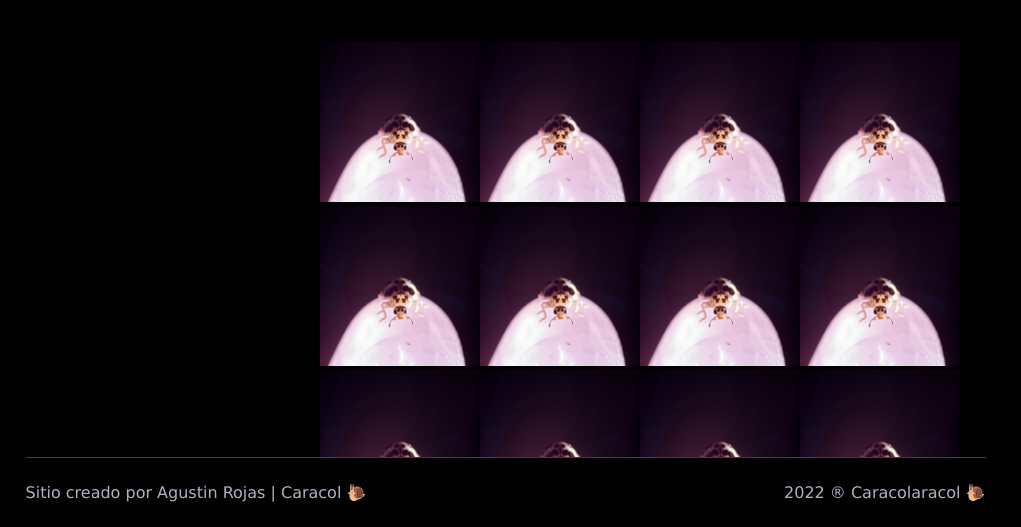
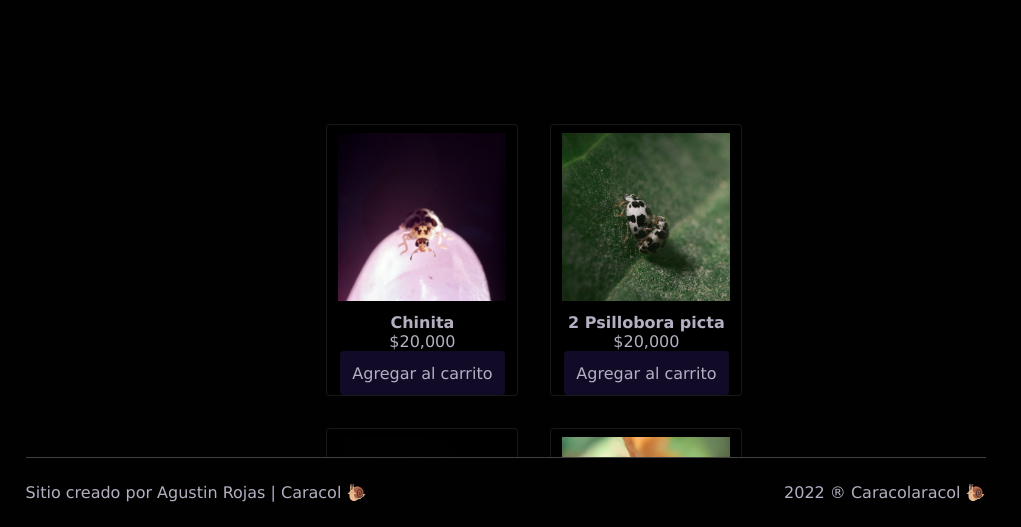
Before and after one commit to Caracolaracol/jsFinal-coderhouse, a website: page pages/fotoTienda.html in a window 1280 px wide. Shown: the part 273-800 px from the top of the page, without its empty margins (0-1021 px from the left). Drawn offline with Linux system fonts and the light colour scheme.

Commit message:
jsonproducts

```diff
--- a/js/fotoTienda.js
+++ b/js/fotoTienda.js
@@ -0,0 +1,36 @@
+const productosContainer = document.querySelector('.store-section__cards')
+fetch('../json/fotoProductos.json').then(response => response.json())
+.then(productos => {
+    inner(productos)
+})
+function inner(productos) {
+    productos.forEach((fotoProducto) => {
+        productosContainer.innerHTML += `
+        <div class="store-section__card">
+            <div>
+                <img src="../images/${fotoProducto.imagen}" class="fotos--tienda">
+            </div>
+            <div>
+                <h3>
+                ${fotoProducto.nombre}
+                </h3>
+            </div>
+
+            <div>
+                <p>
+                ${fotoProducto.descripcion}
+                </p>
+            </div>
+            <div>
+                <!-- <p> Tamaños: ${fotoProducto.tamaño}  </p> -->
+                <!-- <p>${fotoProducto.stock} disponibles </p> -->
+                <p>$${fotoProducto.precio.toLocaleString()}</p> <!-- toLocalString para que el numero salga con punto cuando es mil -->
+            </div>
+
+            <div class="btn--container" <!-- onclick="addToCart(${fotoProducto.id}) -->">
+                <button class="btn" type="button">Agregar al carrito</button>
+            </div>
+        </div>
+        `
+    })
+}
--- /dev/null
+++ b/json/fotoProductos.json
@@ -0,0 +1,201 @@
+[
+    {
+        "id":0,
+        "nombre":"Chinita",
+        "tamaño":"30x40cm, 40x30cm",
+        "precio":20000,
+        "enStock":3,
+        "imagen":"print1.jpg",
+        "descripcion":""
+    },
+    {
+        "id":1,
+        "nombre":"2 Psillobora picta",
+        "tamaño":"30x40cm, 40x30cm",
+        "precio":20000,
+        "enStock":3,
+        "imagen":"print2.jpg",
+        "descripcion": ""
+    },
+    {
+        "id":2,
+        "nombre":"gorgojo de la rosa",
+        "tamaño":"30x40cm, 40x30cm",
+        "precio":20000,
+        "enStock":3,
+        "imagen":"print3.jpg",
+        "descripcion":""
+    },
+    {
+        "id":3,
+        "nombre":"mariposa de la tarde",
+        "tamaño":"30x40cm, 40x30cm",
+        "precio":20000,
+        "enStock":3,
+        "imagen":"print4.jpg",
+        "descripcion":""
+    },
+    {
+        "id":4,
+        "nombre":"Chinche",
+        "tamaño":"30x40cm, 40x30cm",
+        "precio":20000,
+        "enStock":3,
+        "imagen":"print5.jpg",
+        "descripcion":""
+    },
+    {
+        "id":5,
+        "nombre":"Salticido y mosca",
+        "tamaño":"30x40cm, 40x30cm",
+        "precio":20000,
+        "enStock":3,
+        "imagen":"print6.jpg",
+        "descripcion":""
+    },
+    {
+        "id":6,
+        "nombre":"Hormigon dorado alado",
+        "tamaño":"30x40cm, 40x30cm",
+        "precio":20000,
+        "enStock":3,
+        "imagen":"print7.jpg",
+        "descripcion":""
+    },
+    {
+        "id":7,
+        "nombre":"Chanchito blanco",
+        "tamaño":"30x40cm, 40x30cm",
+        "precio":20000,
+        "enStock":3,
+        "imagen":"print8.jpg",
+        "descripcion":""
+    },
+    {
+        "id":8,
+        "nombre":"Xylocopa Augusti",
+        "tamaño":"30x40cm, 40x30cm",
+        "precio":20000,
+        "enStock":3,
+        "imagen":"print9.jpg",
+        "descripcion":""
+    },
+    {
+        "id":9,
+        "nombre":"Ariadna maxima",
+        "tamaño":"30x40cm, 40x30cm",
+        "precio":20000,
+        "enStock":3,
+        "imagen":"printt10.jpg",
+        "descripcion":""
+    },
+    {
+        "id":10,
+        "nombre":"Coniopterígido",
+        "tamaño":"30x40cm, 40x30cm",
+        "precio":20000,
+        "enStock":3,
+        "imagen":"print11.jpg",
+        "descripcion":""
+    },
+    {
+        "id":11,
+        "nombre":"Abeja joya",
+        "tamaño":"30x40cm, 40x30cm",
+        "precio":20000,
+        "enStock":3,
+        "imagen":"print12.jpg",
+        "descripcion":""
+    },
+    {
+        "id":12,
+        "nombre":"Ichneumonido",
+        "tamaño":"30x40cm, 40x30cm",
+        "precio":20000,
+        "enStock":3,
+        "imagen":"print13.jpg",
+        "descripcion":""
+    },
+    {
+        "id":13,
+        "nombre":"Araña pollito",
+        "tamaño":"30x40cm, 40x30cm",
+        "precio":20000,
+        "enStock":3,
+        "imagen":"print14.jpg",
+        "descripcion":""
+    },
+    {
+        "id":14,
+        "nombre":"Chaqueta amarilla",
+        "tamaño":"30x40cm, 40x30cm",
+        "precio":20000,
+        "enStock":3,
+        "imagen":"print15.jpg",
+        "descripcion":""
+    },
+    {
+        "id":15,
+        "nombre":"Escarabajo joya",
+        "tamaño":"30x40cm, 40x30cm",
+        "precio":20000,
+        "enStock":3,
+        "imagen":"print16.jpg",
+        "descripcion":""
+    },
+    {
+        "id":16,
+        "nombre":"Mariposa de la tarde",
+        "tamaño":"30x40cm, 40x30cm",
+        "precio":20000,
+        "enStock":3,
+        "imagen":"print17.jpg",
+        "descripcion":""
+    },
+    {
+        "id":17,
+        "nombre":"Hormigon dorado alado",
+        "tamaño":"30x40cm, 40x30cm",
+        "precio":20000,
+        "enStock":3,
+        "imagen":"print18.jpg",
+        "descripcion":""
+    },
+    {
+        "id":18,
+        "nombre":"Pupa",
+        "tamaño":"30x40cm, 40x30cm",
+        "precio":20000,
+        "enStock":3,
+        "imagen":"print19.jpg",
+        "descripcion":""
+    },
+    {
+        "id":19,
+        "nombre":"Hormiga",
+        "tamaño":"30x40cm, 40x30cm",
+        "precio":20000,
+        "enStock":3,
+        "imagen":"print20.jpg",
+        "descripcion":""
+    },
+    {
+        "id":20,
+        "nombre":"Miriapodo",
+        "tamaño":"30x40cm, 40x30cm",
+        "precio":20000,
+        "enStock":3,
+        "imagen":"print21.jpg",
+        "descripcion":""
+    },
+    {
+        "id":21,
+        "nombre":"Hormiga argentina",
+        "tamaño":"30x40cm, 40x30cm",
+        "precio":20000,
+        "enStock":3,
+        "imagen":"print22.jpg",
+        "descripcion":""
+    }
+
+]
--- a/pages/fotoTienda.html
+++ b/pages/fotoTienda.html
@@ -15,7 +15,6 @@
                 <a href="../index.html" class="link header__link"><img src="../images/logo1.png" class="logo"></a>
             </header>
         </div>
-
 
         <!-- NAV BAR -->
         <div class="nav-container">
@@ -52,6 +51,10 @@
                 </div>
             </div>
             <main class="store-section__products">
+                <div class="store-section__cards">
+
+                </div>
+                <!--
                 <div class="cards">
                     <div class="card">
                         <img src="../images/print1.jpg" alt="">
@@ -114,11 +117,15 @@
                         <img src="../images/print1.jpg" alt="">
                     </div>
                 </div>
+                -->
+            </main>
+            <!-- CARRITO DE COMPRAS -->
+            <div class="store-section__cart-title">
 
+            </div>
+            <div class="store-section__cart-products">
 
-
-            </main>
-
+            </div>
             <!-- EMPTY SECTION -->
             <div class="store-section__empty">
             </div>
@@ -135,7 +142,7 @@
                 </div>
             </footer>
         </div>
-
     </div>
+    <script src="../js/fotoTienda.js"></script>
 </body>
 </html>
--- a/scss/partials/pages/_fotoTienda.scss
+++ b/scss/partials/pages/_fotoTienda.scss
@@ -1,7 +1,7 @@
 .store-section {
     display: grid;
     grid-template-columns: 1fr 1fr 1fr 1fr;
-    grid-template-rows: .5fr 1.5fr 1fr;
+    grid-template-rows: .2fr 1.8fr 1.1fr;
     gap: 1px 0px;
     grid-template-areas:
     "empty-nav store-section__title store-section__title store-section__empty"
@@ -19,6 +19,31 @@
         }
     }
     .store-section__products {
+        .store-section__cards {
+            display:flex;
+            flex-wrap: wrap;
+            align-content: flex-start;
+            gap: 2rem;
+            text-align: center;
+            padding:.4rem;
+            padding-top: 1rem;
+            animation: aparecer  250ms ease-out;
+            .store-section__card {
+                transition-duration: 0.1s;
+                background-color: rgb(0, 0, 0);
+                border-radius: 4px;
+                width: 12rem;
+                border-style: solid;
+                border-width: 1px;
+                border-color: rgba(80, 80, 80, 0.305);
+                div {
+                    img {
+                        padding: .5rem;
+                        width: 11.5rem;
+                    }
+                }
+            }
+        }
         .cards {
             display: flex;
             flex-wrap: wrap;
@@ -28,6 +53,13 @@
             }
         }
     }
+    .store-section__cart {
+        display: none;
+    }
+}
+@keyframes aparecer {
+    from {opacity: 0;}
+    to {opacity: 1;}
 }
 
 .store-section__title {
```
Also changed, not shown: css/style.css.
